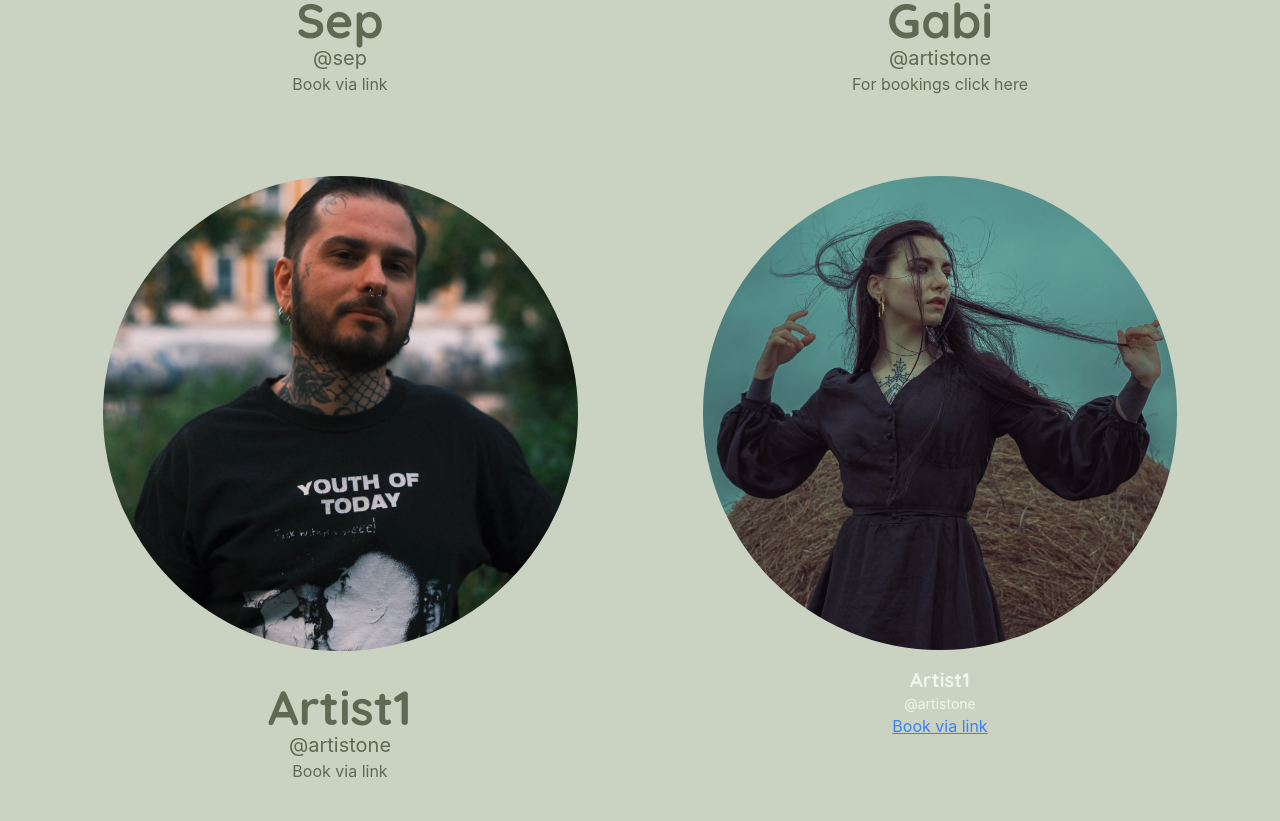
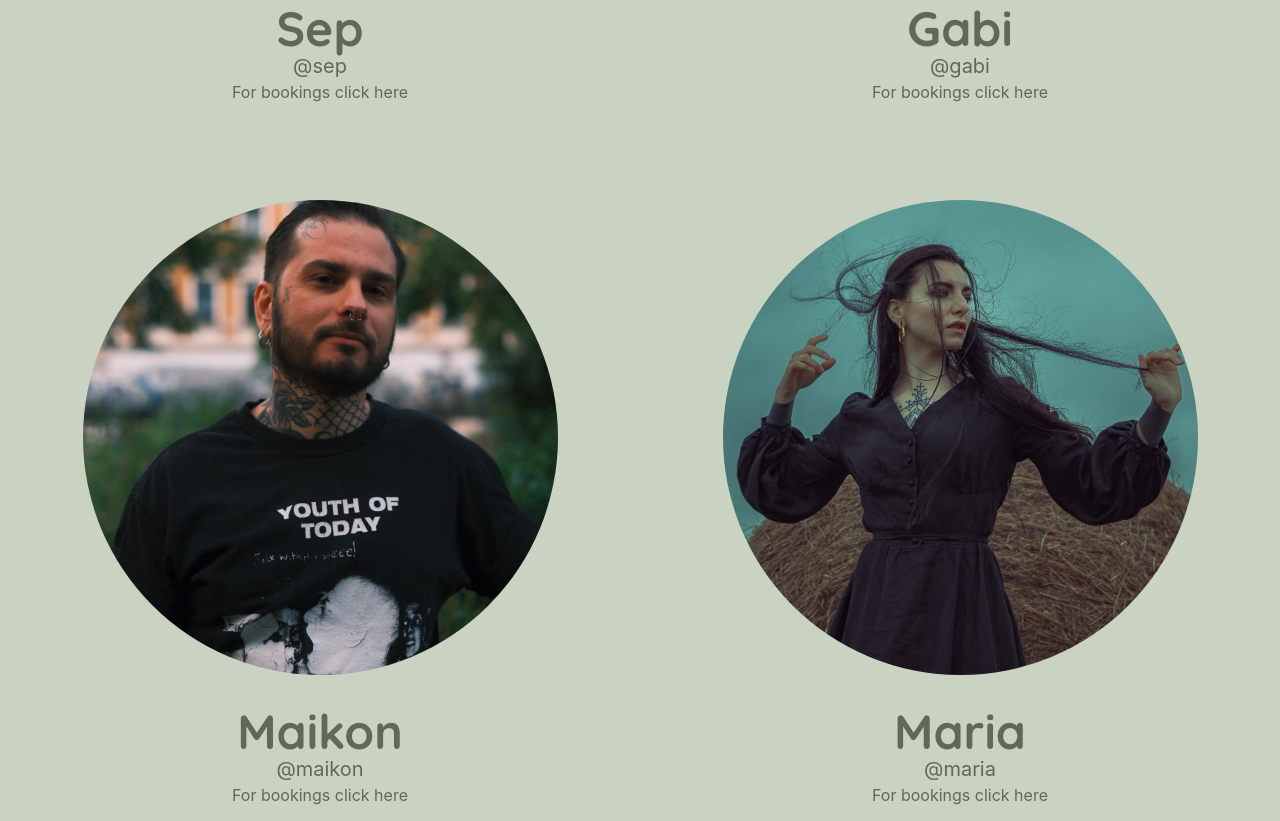
Before and after one commit to Cmbs86/Thorns-and-Spines-page, a React (Vite) app in the folder thorns-n-spines-project/: page /artists in a window 1280 px wide. Shown: the part 759-1580 px from the top of the page. Built offline with nearby package versions, Linux system fonts and the light colour scheme.

Commit message:
start ArtistCard

```diff
--- /dev/null
+++ b/thorns-n-spines-project/src/components/ArtistCard.jsx
@@ -0,0 +1,19 @@
+import React from 'react'
+
+const ArtistCard = ({img, name, socialMedia, booking}) => {
+  return (
+
+    // fix media queries.
+   <>
+    <div className="p-8 rounded-lg text-center">
+            <img src={img} alt="" className="rounded-full w-64 h-64 md:w-52 md:h-52 lg:w-[475px] lg:h-[475px] object-cover mx-auto"  />
+            <h3 className="mt-8 text-5xl font-bold font-sans text-tns-ebony">{name}</h3>
+            <p className="text-xl text-tns-ebony">{socialMedia}</p>
+            <a href={booking} className="mt-2 text-tns-ebony ">For bookings click here</a>
+          </div>
+
+   </>
+  )
+}
+
+export default ArtistCard
--- a/thorns-n-spines-project/src/pages/Artists.jsx
+++ b/thorns-n-spines-project/src/pages/Artists.jsx
@@ -2,8 +2,8 @@ import React from "react";
 import SeppTattoo from "../assets/images/sepp.webp";
 import gabitattoo from "../assets/images/gabi.webp";
 import maikontattoo from "../assets/images/maikon.webp";
-import mariatattoo from "../assets/images/maria.webp"
-
+import mariatattoo from "../assets/images/maria.webp";
+import ArtistCard from "../components/ArtistCard.jsx";
 
 const Artists = () => {
   return (
@@ -11,56 +11,54 @@ const Artists = () => {
       <div className=" min-h-screen fle flex-col items-center justify-center">
         {/* Text section */}
         <div className="text-center my-8">
-          <h1 className="text-4xl lg:text-6xl font-bold text-tns-ebony font-sans ">Resident Artists</h1>
-
+          <h1 className="text-4xl lg:text-6xl font-bold text-tns-ebony font-sans ">
+            Resident Artists
+          </h1>
         </div>
 
+        {/* Wrapper for cards */}
+        <div className="max-w-[1600px] w-full mx-auto px-4 grid grid-cols-1 sm:grid-cols-2 lg:grid-cols-2 gap-8">
 
-        {/* Wrapper for cards */}
-        <div className="max-w-[1200px] w-full mx-auto px-4 grid grid-cols-1 sm:grid-cols-2 lg:grid-cols-2 gap-8">
-          {/* Individual Cards */}
-          <div className="p-6 rounded-lg text-center">
-            <img src={SeppTattoo} alt="" className="rounded-full w-[475px] h-[475px] object-cover mx-auto"  />
-            <h3 className="mt-8 text-5xl font-bold font-sans text-tns-ebony">Sep</h3>
-            <p className="text-xl text-tns-ebony">@sep</p>
-            <a href="#book-artist" className="mt-2 text-tns-ebony ">Book via link</a>
-          </div>
-          <div className="p-6 rounded-lg text-center">
-            <img src={gabitattoo} alt="" className="rounded-full w-[475px] h-[475px] object-cover mx-auto" />
-            <h3 className="mt-8 text-5xl font-bold font-sans text-tns-ebony">Gabi</h3>
-            <p className="text-xl text-tns-ebony">@artistone</p>
-            <a href="#book-artist" className="mt-2 text-tns-ebony">For bookings click here</a>
-          </div>
-          <div className="p-6 rounded-lg text-center">
-            <img src={maikontattoo} alt="" className="rounded-full w-[475px] h-[475px] object-cover mx-auto" />
-            <h3 className="mt-8 text-5xl font-bold font-sans text-tns-ebony">Artist1</h3>
-            <p className="text-xl text-tns-ebony">@artistone</p>
-            <a href="#book-artist" className="mt-2 text-tns-ebony">Book via link</a>
-          </div>
-          <div className="p-6 rounded-lg text-center">
-            <img src={mariatattoo} alt="" className="rounded-full w-[474px] h-[474px] object-cover mx-auto" />
-            <h3 className="mt-4 text-xl font-bold font-sans">Artist1</h3>
-            <p className="text-sm">@artistone</p>
-            <a href="#book-artist" className="mt-2 text-blue-500 underline">Book via link</a>
-          </div>
-          <div className="p-6 rounded-lg text-center">
-            <img src="" alt="" className="rounded-full w-64 h-64 object-cover mx-auto" />
-            <h3 className="mt-4 text-xl font-bold font-sans">Artist1</h3>
-            <p className="text-sm">@artistone</p>
-            <a href="#book-artist" className="mt-2 text-blue-500 underline">Book via link</a>
-          </div>
-          <div className="p-6 rounded-lg text-center">
-            <img src="" alt="" className="rounded-full w-64 h-64 object-cover mx-auto" />
-            <h3 className="mt-4 text-xl font-bold font-sans">Artist1</h3>
-            <p className="text-sm">@artistone</p>
-            <a href="#book-artist" className="mt-2 text-blue-500 underline">Book via link</a>
-          </div>
+
+
+          <ArtistCard
+            img={SeppTattoo}
+            name={"Sep"}
+            socialMedia={"@sep"}
+            booking={"link here"}
+          />
+
+          <ArtistCard
+            img={gabitattoo}
+            name={"Gabi"}
+            socialMedia={"@gabi"}
+            booking={"Link here"}
+          />
+          <ArtistCard
+            img={maikontattoo}
+            name={"Maikon"}
+            socialMedia={"@maikon"}
+            booking={"Link here"}
+          />
+
+          <ArtistCard
+            img={mariatattoo}
+            name={"Maria"}
+            socialMedia={"@maria"}
+            booking={"Link here"}
+          />
         </div>
       </div>
-
-
     </>
   );
 };
 
+     {/* card template */}
+          {/* <ArtistCard
+          img={}
+          name={}
+          socialMedia={}
+          booking={}
+          /> */}
+
 export default Artists;
```
